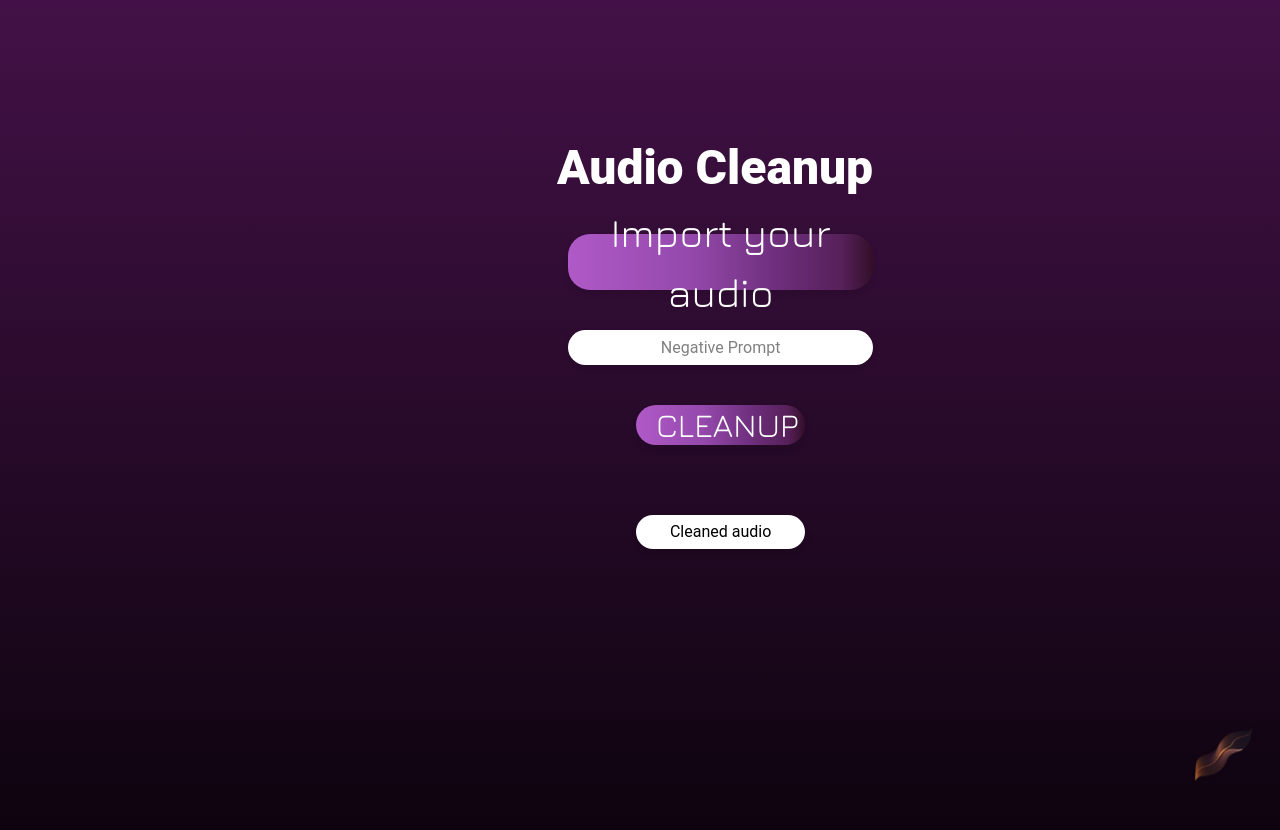
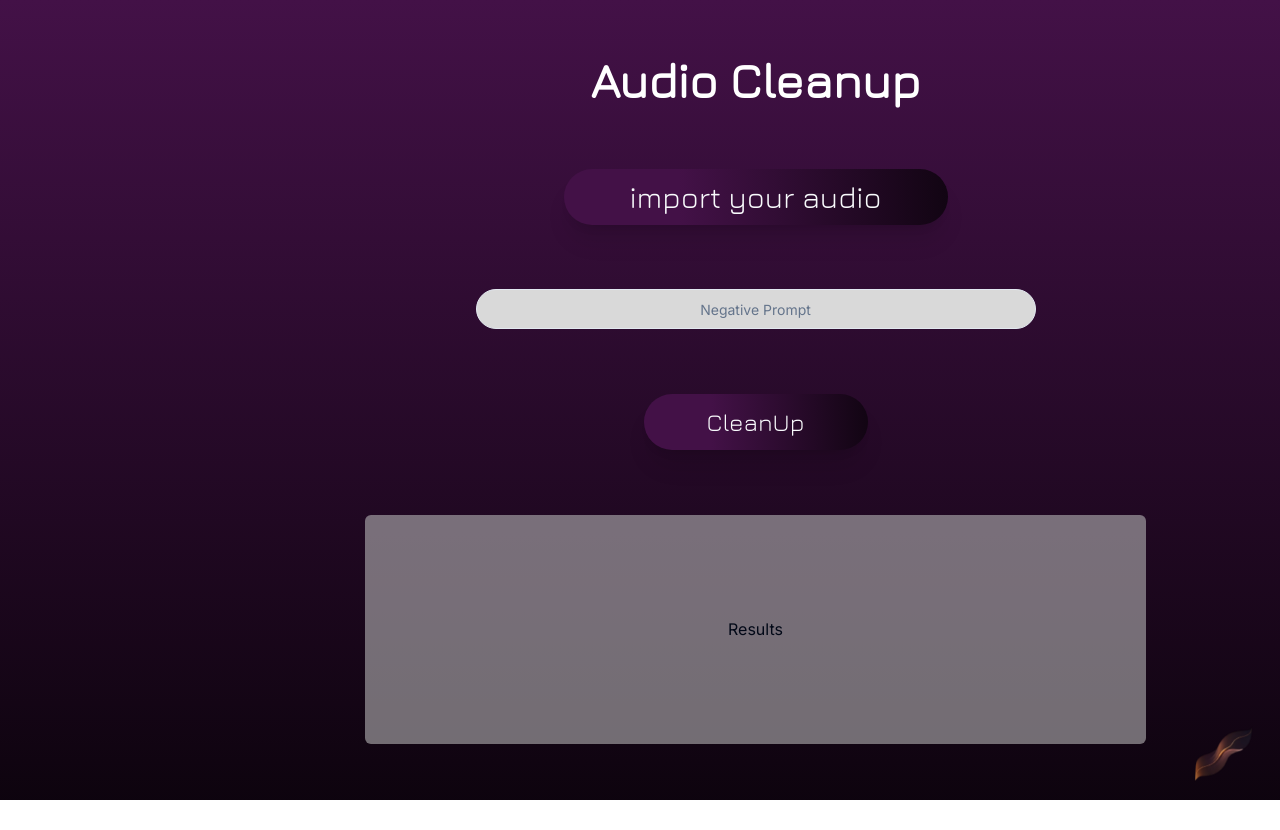
Before and after one commit to ziad-kamel/Graduation-Project, a Next.js app in the folder parrot/: page /audioCleanup in a window 1280 px wide. After the commit the page ends 800 px from the top, so only its background shows below. Built offline with nearby package versions, Linux system fonts and the light colour scheme.

Commit message:
build ui implementation audiocleanup

```diff
--- a/parrot/src/app/audioCleanup/page.tsx
+++ b/parrot/src/app/audioCleanup/page.tsx
@@ -1,161 +1,30 @@
 import React from "react";
-import { Inter } from "@next/font/google";
-
-const AudioCleanupHeader: React.FC = () => {
+import { Button } from "@/components/ui/button";
+import { Input } from "@/components/ui/input";
+export default function audioCleanUpPage() {
   return (
-    <h1
-      style={{
-        fontFamily: "Roboto, sans-serif",
-        fontSize: "3rem",
-        fontWeight: "900",
-        color: "white",
-        textAlign: "center",
-        marginTop: "2rem",
-        marginBottom: "1rem",
-      }}
-    >
-      Audio Cleanup
-    </h1>
-  );
-};
-
-const ImportButton: React.FC = () => {
-  return (
-    <button
-      style={{
-        fontFamily: "jura",
-        fontSize: "2.5rem",
-        color: "white",
-        background:
-          "linear-gradient(90deg, #B059C8 0%, #9449AB 40%, #6C2D7A 70%, #562059 90%, #330F29 100%)",
-        height: "56px",
-        padding: "0 10px",
-        marginTop: "30px",
-        marginLeft: "37%",
-        marginRight: "25%",
-        cursor: "pointer",
-        display: "flex",
-        alignItems: "center",
-        justifyContent: "flex-start",
-        border: "none",
-        borderRadius: "22px",
-        boxShadow: "0 4px 6px rgba(0, 0, 0, 0.1)",
-        width: "27%",
-      }}
-    >
-      <span style={{ width: "100%" }}>Import your audio</span>
-    </button>
-  );
-};
-
-const NegativePrompt: React.FC = () => {
-  return (
-    <button
-      style={{
-        fontFamily: "Roboto, sans-serif",
-        fontSize: "1rem",
-        color: "GrayText",
-        backgroundPosition: "center",
-        backgroundColor: "white",
-        backgroundSize: "cover",
-        backgroundRepeat: "no-repeat",
-        padding: "10px 20px",
-        cursor: "pointer",
-        marginTop: "40px",
-        width: "27%",
-        height: "35px",
-        marginLeft: "37%",
-        marginRight: "25%",
-        display: "flex",
-        alignItems: "center",
-        justifyContent: "center",
-        border: "none",
-        borderRadius: "22px",
-        boxShadow: "0 4px 6px rgba(0, 0, 0, 0.1)",
-      }}
-    >
-      Negative Prompt
-    </button>
-  );
-};
-
-const Cleanup: React.FC = () => {
-  return (
-    <button
-      style={{
-        fontFamily: "jura",
-        fontSize: "33px",
-        color: "white",
-        background:
-          "linear-gradient(90deg, #B059C8 0%, #9449AB 40%, #6C2D7A 70%, #562059 90%, #330F29 100%)",
-        height: "40px",
-        // padding: "5 5px",
-        padding: "20px",
-        marginLeft: "43%",
-        marginRight: "40%",
-        marginTop: "40px",
-        cursor: "pointer",
-        display: "flex",
-        alignItems: "center",
-        justifyContent: "flex-start",
-        border: "none",
-        borderRadius: "20px",
-        boxShadow: "0 4px 6px rgba(0, 0, 0, 0.1)",
-        width: "15%",
-      }}
-    >
-      <span style={{ width: "100%" }}>CLEANUP</span>
-    </button>
-  );
-};
-
-const Cleanedaudio: React.FC = () => {
-  return (
-    <button
-      style={{
-        fontFamily: "Roboto, sans-serif",
-        fontSize: "1rem",
-        color: "black",
-        backgroundColor: "white",
-        backgroundPosition: "center",
-        backgroundSize: "cover",
-        backgroundRepeat: "no-repeat",
-        padding: "5px 10px",
-        cursor: "pointer",
-        marginTop: "70px",
-        marginLeft: "43%",
-        marginRight: "25%",
-        display: "flex",
-        alignItems: "center",
-        justifyContent: "center",
-        border: "none",
-        borderRadius: "22px",
-        boxShadow: "0 4px 6px rgba(0, 0, 0, 0.1)",
-        width: "15%",
-      }}
-    >
-      Cleaned audio
-    </button>
-  );
-};
-
-const AudioCleanupPage = () => {
-  return (
-    <div
-      style={{
-        paddingTop: "70px",
-        marginTop: "30px",
-        marginLeft: "150px",
-      }}
-    >
-      <AudioCleanupHeader />
-      <ImportButton />
-      <NegativePrompt />
-      <Cleanup />
-      <Cleanedaudio />
-      {}
+    <div className="flex flex-row h-full">
+      <div className="w-72 "></div>
+      <div className="w-full p-14">
+        <div className="flex flex-col justify-between items-center h-full">
+          <h1 className="text-5xl font-bold text-white font-jura">
+            Audio Cleanup
+          </h1>
+          <Button className="w-96 h-14 rounded-[2rem] font-jura text-3xl bg-gradient-to-r from-[#431147] from-30% to-black to-[125%] shadow-xl  ">
+            import your audio
+          </Button>
+          <Input
+            placeholder="Negative Prompt"
+            className="w-[35rem] text-center rounded-[2rem] bg-[#D9D9D9]"
+          />
+          <Button className="w-56 h-14 rounded-[2rem] font-jura text-2xl bg-gradient-to-r from-[#431147] from-30% to-black to-[125%] shadow-xl  ">
+            CleanUp
+          </Button>
+          <div className="w-10/12 h-1/3 rounded-md flex justify-center items-center bg-[#c3c3c38c]">
+            Results
+          </div>
+        </div>
+      </div>
     </div>
   );
-};
-
-export default AudioCleanupPage;
+}
--- a/parrot/tailwind.config.js
+++ b/parrot/tailwind.config.js
@@ -2,11 +2,11 @@
 module.exports = {
   darkMode: ["class"],
   content: [
-    './pages/**/*.{ts,tsx}',
-    './components/**/*.{ts,tsx}',
-    './app/**/*.{ts,tsx}',
-    './src/**/*.{ts,tsx}',
-	],
+    "./pages/**/*.{ts,tsx}",
+    "./components/**/*.{ts,tsx}",
+    "./app/**/*.{ts,tsx}",
+    "./src/**/*.{ts,tsx}",
+  ],
   theme: {
     container: {
       center: true,
@@ -14,6 +14,9 @@ module.exports = {
       screens: {
         "2xl": "1400px",
       },
+    },
+    fontFamily: {
+      jura: "jura",
     },
     extend: {
       colors: {
@@ -73,4 +76,4 @@ module.exports = {
     },
   },
   plugins: [require("tailwindcss-animate")],
-}
+};
```
